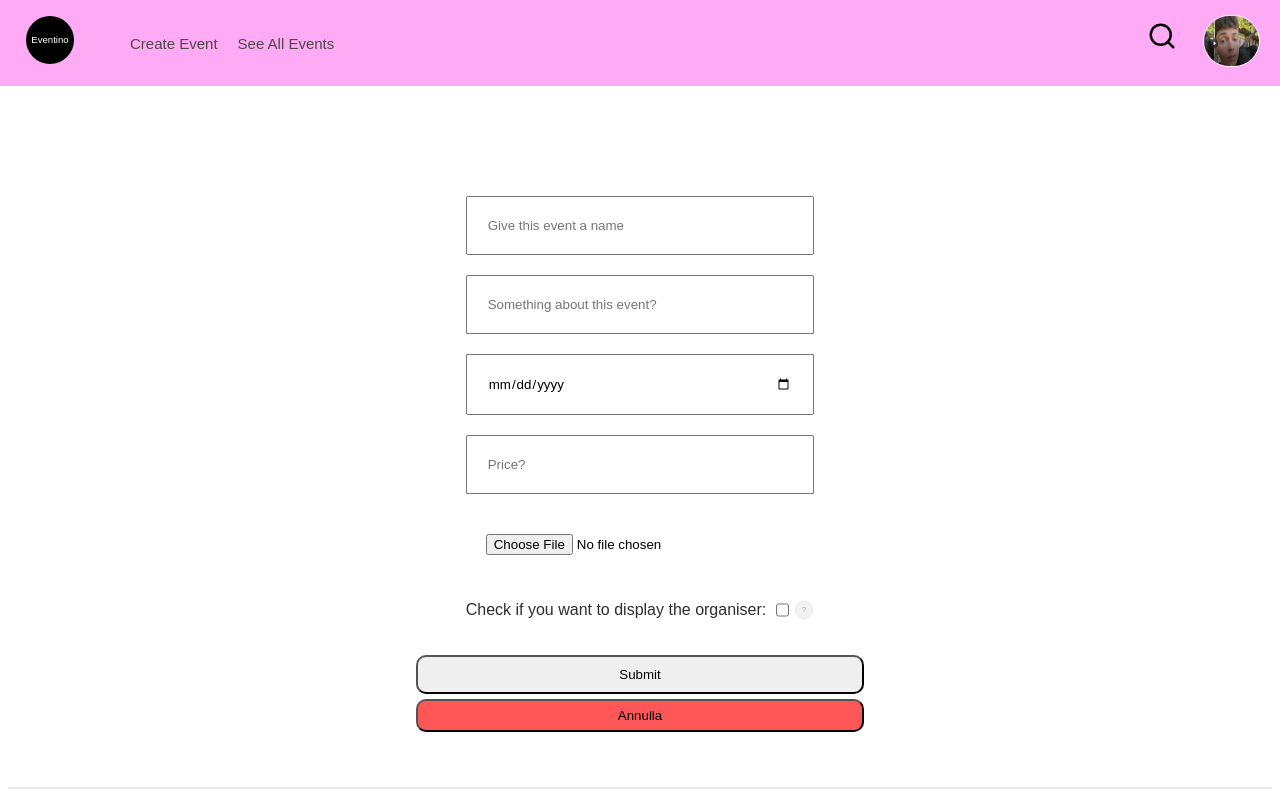
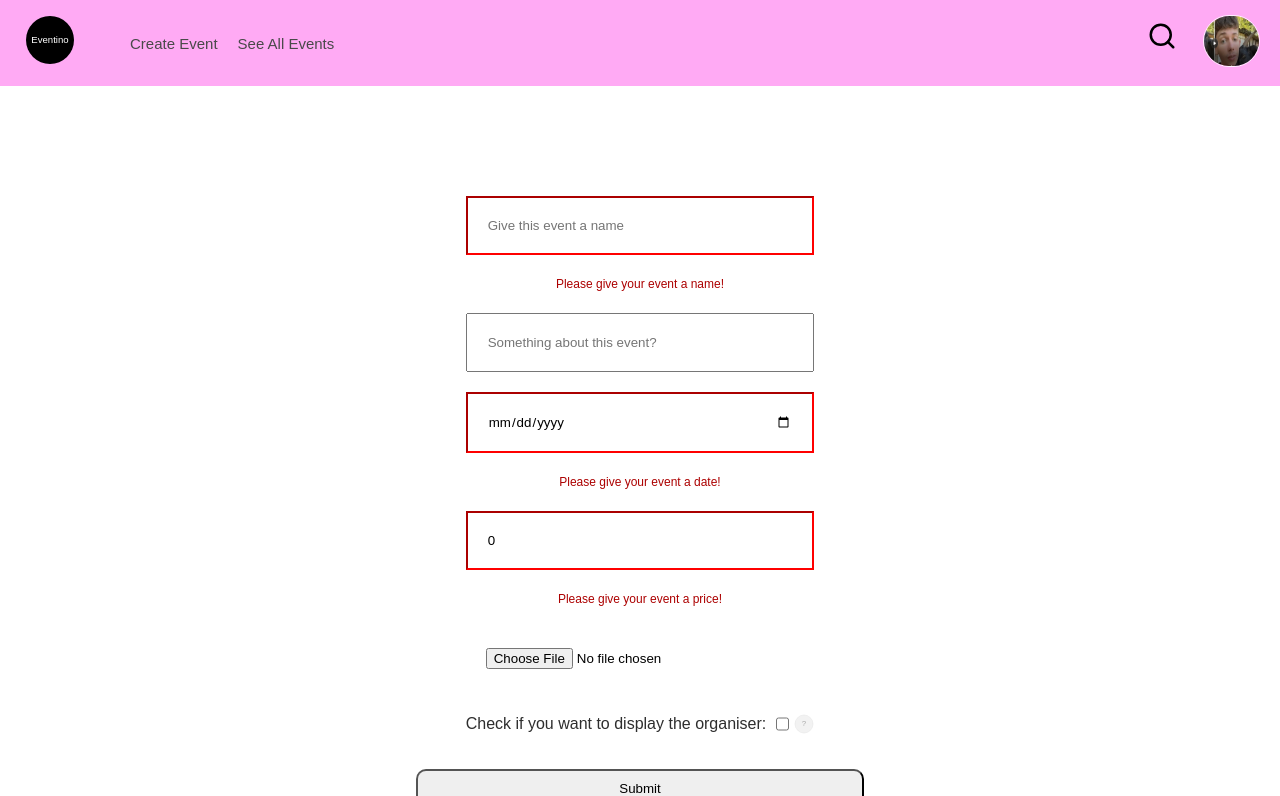
Before and after one commit to lattugaassopita/progetto-esempio, an Angular app: page /createEvent in a window 1280 px wide. Shown: the top 796 px of the page. Built offline with nearby package versions, Linux system fonts and the light colour scheme.

Commit message:
update with ngModel

```diff
--- a/src/app/components/form/form.component.html
+++ b/src/app/components/form/form.component.html
@@ -1,25 +1,34 @@
 <div class="container">
-    <form id="createEventForm" name="createEventForm" #addEventForm="ngForm" (ngSubmit)="sendForm(addEventForm)"
-    [ngClass]="{'errorBorder': addEventForm.touched && addEventForm.invalid && addEventForm.pristine}">
+    <form id="createEventForm" name="createEventForm" #addEventForm="ngForm" (ngSubmit)="sendForm(addEventForm, event)">
         <div class="inputs">
-            <input type="text" ngModel placeholder="Give this event a name" name="event.eventName" required maxlength="20">
-            <!-- <p>
-                @if (addEventForm.controls['event.eventName'].valid) {
+            <input type="text" [(ngModel)]="event.eventName" placeholder="Give this event a name" name="event.eventName" required maxlength="20"
+            [ngClass]="{'errorBorder': !event.eventName}">
+            <p class="errorMsg">
+                @if (!event.eventName) {
                     Please give your event a name!
                 }
-            </p> -->
-            <input type="text" ngModel placeholder="Something about this event?" name="event.eventBio" required>
-            <!-- <p></p> -->
-            <input type="date" ngModel placeholder="When?" name="event.eventDate" required>
-            <!-- <p></p> -->
-            <input type="number" ngModel placeholder="Price?" name="event.eventPrice" required>
-            <!-- <p></p> -->
-            <input type="file" ngModel placeholder="Give to your event an iconic pic" alt="eventPic" name="event.eventPic" accept="image">
+            </p>
+            <input type="text" [(ngModel)]="event.eventBio" placeholder="Something about this event?" name="event.eventBio">
+            <input type="date" [(ngModel)]="event.eventDate" name="event.eventDate" required
+            [ngClass]="{'errorBorder': !event.eventDate}">
+            <p class="errorMsg">
+                @if (!event.eventDate) {
+                    Please give your event a date!
+                }
+            </p>
+            <input type="number" [(ngModel)]="event.eventPrice" placeholder="Price?" name="event.eventPrice" required
+            [ngClass]="{'errorBorder': !event.eventPrice}">
+            <p class="errorMsg">
+                @if (!event.eventPrice) {
+                    Please give your event a price!
+                }
+            </p>
+            <input type="file" [(ngModel)]="event.eventPic" placeholder="Give to your event an iconic pic" alt="eventPic" name="event.eventPic" accept="image">
             <div class="checkbox">
                 <label for="eventOrg">
                     <p>Check if you want to display the organiser: </p>
                 </label>
-                <input type="checkbox" ngModel placeholder="Do you want to display your name?" name="event.eventOrg" id="eventOrg" required >
+                <input type="checkbox" [(ngModel)]="event.eventOrg" placeholder="Do you want to display your name?" name="event.eventOrg" id="eventOrg" required >
                 <img src="assets/expl.svg" alt="explImage" title="
                 Eventino is a free place where you can actually create any event you want
 and you don't have to display who is the organiser.
--- a/src/app/components/form/form.component.scss
+++ b/src/app/components/form/form.component.scss
@@ -28,6 +28,11 @@
                 margin: 15px 0px 0 5px;
             }
         }
+        .errorMsg {
+            font-size: 12px;
+            text-align: center;
+            color: rgb(172, 0, 0);
+        }
     }
     .buttons {
         text-align: center;
--- a/src/app/components/form/form.component.ts
+++ b/src/app/components/form/form.component.ts
@@ -14,9 +14,12 @@ export class FormComponent {
 event: Event =  {eventName: '', eventBio: '', eventPrice: 0, eventOrg: false}
 
 
-  sendForm(form:NgForm) {
+  sendForm(form:NgForm, event: Event) {
     console.log("sendForm() is working");
+    console.log(form)
     console.log(form.value);
+    console.log(event);
+    console.log(event.eventName);
   }
 
 }
```
